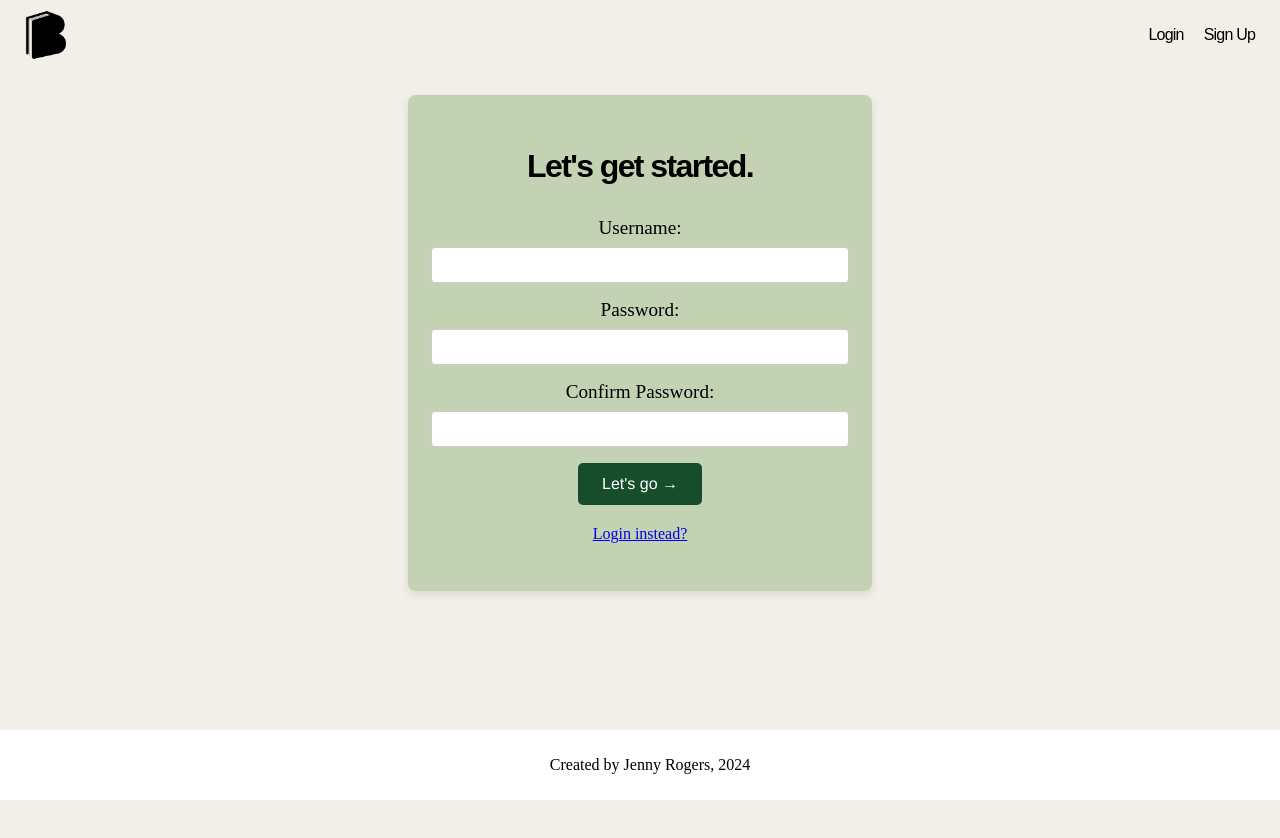
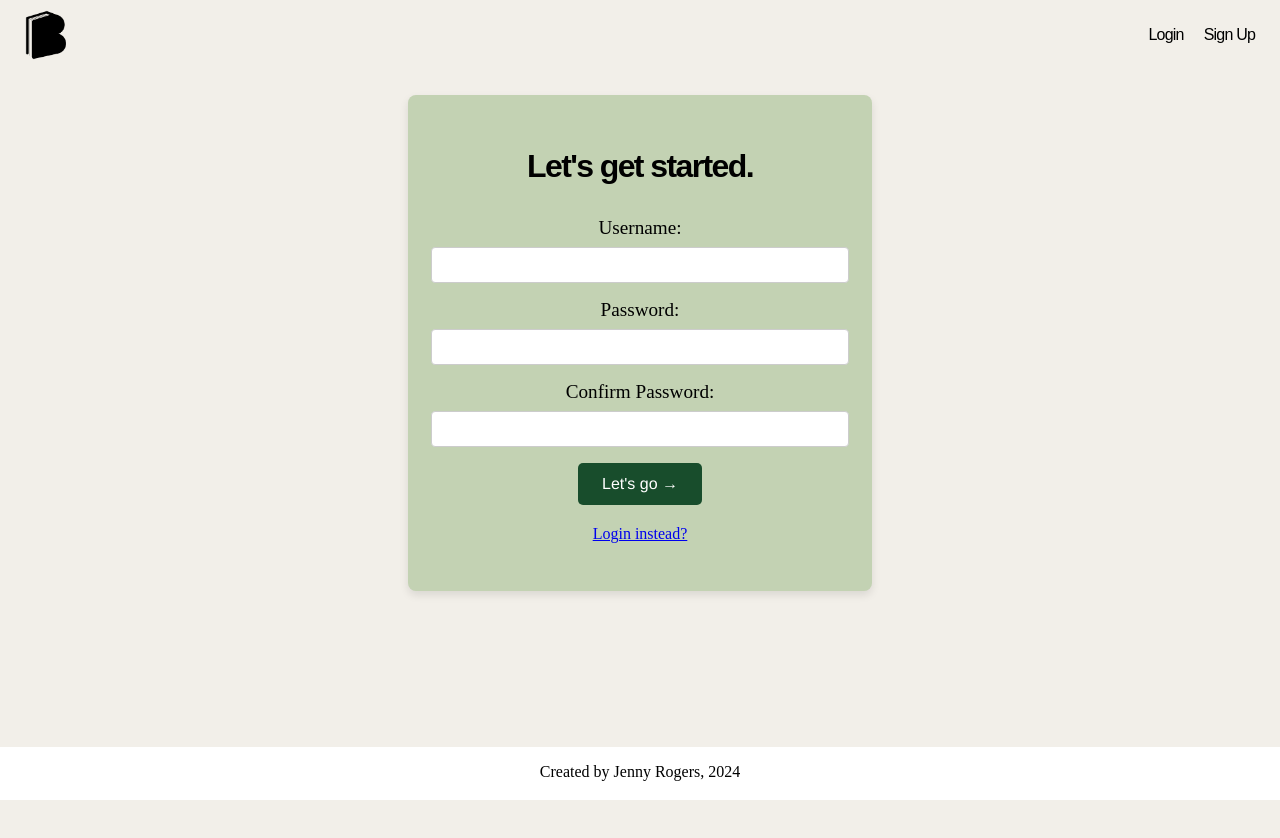
Before and after one commit to jennyerogers/bookmarked, a Next.js app: page /signup in a window 1280 px wide. Shown: the top 838 px of the page. Built offline with nearby package versions, Linux system fonts and the light colour scheme.

Commit message:
footer fix

```diff
--- a/components/Footer/Footer.module.css
+++ b/components/Footer/Footer.module.css
@@ -4,8 +4,8 @@
   left: 0;
   bottom: 0;
   width: 100%;
-  height: 50px;
-  padding: 10px;
+  height: 45px;
+  padding-bottom: 8px;
   background-color: white;
   font-family: 'Georgia', serif;
 }
```
